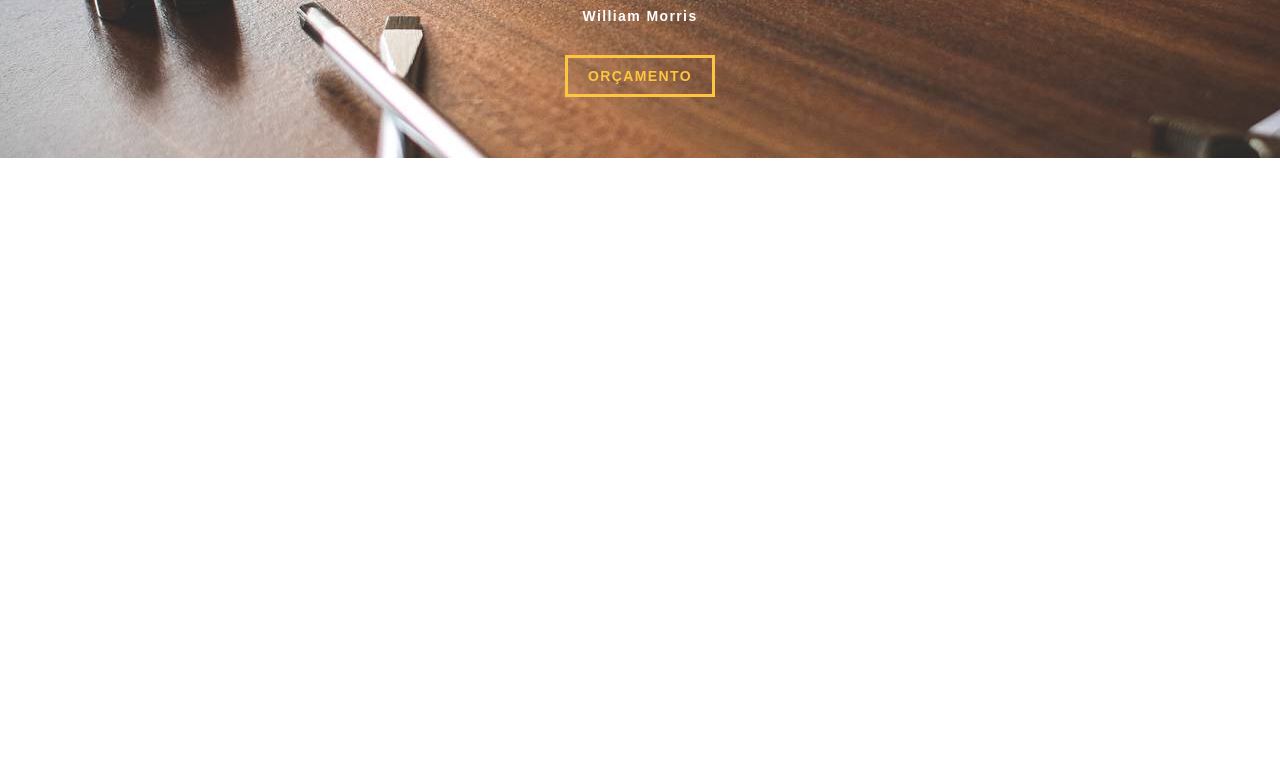
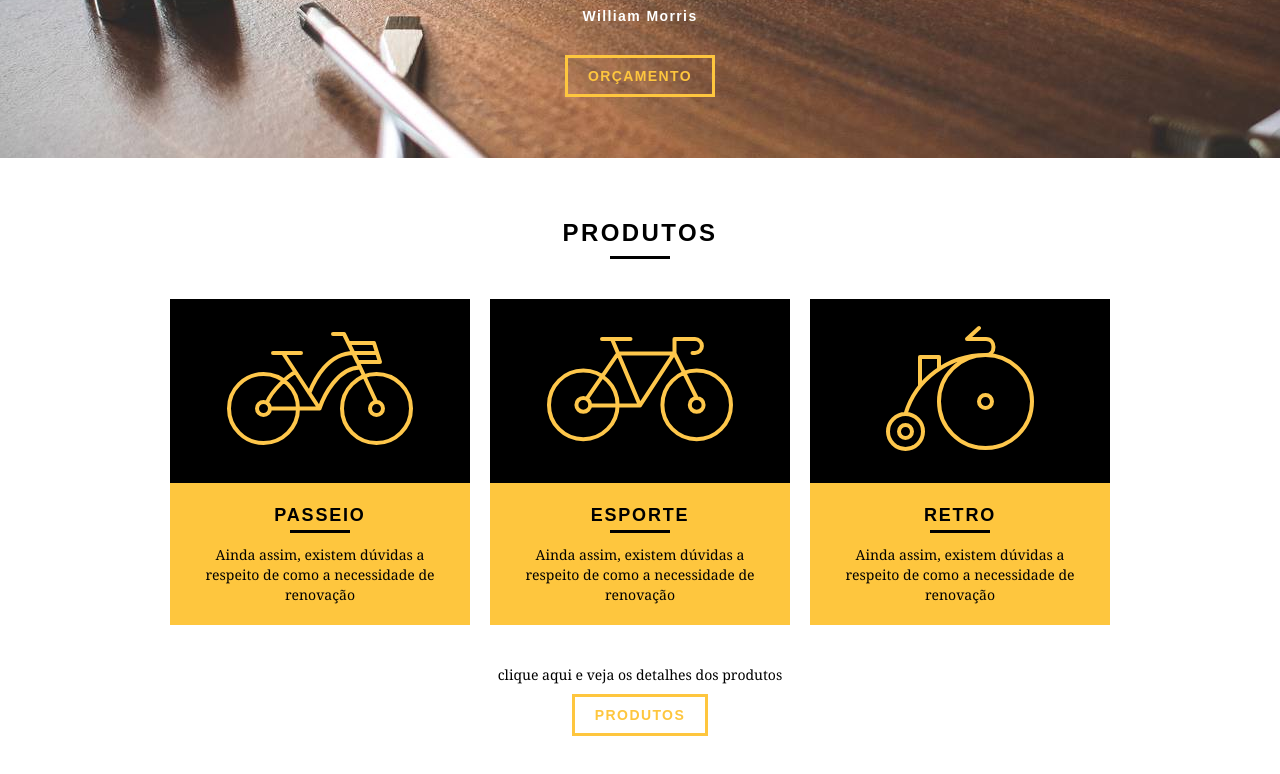
Before and after one commit to andreseichi/Bikcraft, a plain HTML site: page index.html in a window 1280 px wide. Shown: the part 318-1092 px from the top of the page. Before the commit the page ends 800 px from the top, so only its background shows below. Drawn offline with Linux system fonts and the light colour scheme.

Commit message:
produtos

```diff
--- a/css/style.css
+++ b/css/style.css
@@ -5,7 +5,7 @@ body {
 }
 
 p {
-    font-family: Georgia, 'Times New Roman', Times, serif;
+  font-family: Georgia, "Times New Roman", Times, serif;
   font-size: 14px;
   line-height: 20px;
 }
@@ -17,13 +17,38 @@ p {
   font-size: 14px;
   line-height: 20px;
   text-transform: uppercase;
-    letter-spacing: .1em;
+  letter-spacing: 0.1em;
   font-weight: bold;
 }
 
 .btn:hover {
   color: #fff;
   border: 3px solid #fff;
+}
+
+.btn.btn-preto:hover {
+  color: #000;
+  border: 3px solid #000;
+}
+
+.subtitulo {
+  font-weight: bold;
+  font-size: 24px;
+  line-height: 30px;
+  letter-spacing: 0.1em;
+  color: #000;
+  text-transform: uppercase;
+  text-align: center;
+  margin-bottom: 40px;
+}
+
+.subtitulo::after {
+  content: "";
+  display: block;
+  width: 60px;
+  height: 3px;
+  background: #000;
+  margin: 8px auto;
 }
 
 /* Header */
@@ -34,6 +59,7 @@ p {
   width: 100%;
   background: #fec63e;
   padding: 15px 0;
+  z-index: 10;
 }
 
 .header_menu {
@@ -50,7 +76,7 @@ p {
   color: #000;
   font-weight: bold;
   text-transform: uppercase;
-    letter-spacing: .1em;
+  letter-spacing: 0.1em;
   font-size: 14px;
   line-height: 20px;
   padding: 10px 0;
@@ -90,7 +116,8 @@ p {
   font-style: italic;
 }
 
-.quote-externo p::before, .quote-externo p::after {
+.quote-externo p::before,
+.quote-externo p::after {
   content: "";
   display: block;
   width: 60px;
@@ -103,5 +130,53 @@ p {
   font-style: normal;
   font-weight: bold;
   font-size: 14px;
-    letter-spacing: .1em;
+  letter-spacing: 0.1em;
 }
+
+/* Produtos */
+
+.produtos {
+  padding: 60px 0;
+}
+
+.produtos_lista li {
+  background: #fec63e;
+  text-align: center;
+}
+
+.produtos_lista li h3 {
+  font-weight: bold;
+  font-size: 18px;
+  line-height: 25px;
+  text-transform: uppercase;
+  letter-spacing: 0.1em;
+  margin-top: 20px;
+}
+
+.produtos_lista li h3::after {
+  content: "";
+  display: block;
+  width: 60px;
+  height: 3px;
+  background: #000;
+  margin: 2px auto;
+}
+
+.produtos_lista li p {
+  padding: 10px 20px 20px 20px;
+}
+
+.produtos_icone {
+  background: #000;
+  padding: 20px;
+}
+
+.call {
+  text-align: center;
+  padding-top: 40px;
+  clear: both;
+}
+
+.call p {
+  margin-bottom: 20px;
+}
--- a/index.html
+++ b/index.html
@@ -10,11 +10,10 @@
     <link rel="stylesheet" href="css/style.css" />
   </head>
   <body>
-
     <header class="header">
       <div class="container">
         <a href="index.html" class="grid-4">
-                <img src="img/bikcraft.svg" alt="Bikcraft">
+          <img src="img/bikcraft.svg" alt="Bikcraft" />
         </a>
         <nav class="header_menu grid-12">
           <ul>
@@ -31,11 +30,57 @@
       <div class="container">
         <h1>Bicicletas feitas a mão</h1>
         <blockquote class="quote-externo">
-          <p>"não tenha nada em sua casa que você não considere útil ou acredita ser bonito"</p>
+          <p>
+            "não tenha nada em sua casa que você não considere útil ou acredita
+            ser bonito"
+          </p>
           <cite>William Morris</cite>
         </blockquote>
         <a href="produtos.html" class="btn">Orçamento</a>
       </div>
     </section>
+
+    <section class="container produtos">
+      <h2 class="subtitulo">Produtos</h2>
+      <ul class="produtos_lista">
+        <li class="grid-1-3">
+          <div class="produtos_icone">
+            <img src="./img/produtos/passeio.svg" alt="Bikcraft Passeio" />
+          </div>
+          <h3>Passeio</h3>
+          <p>
+            Ainda assim, existem dúvidas a respeito de como a necessidade de
+            renovação
+          </p>
+        </li>
+
+        <li class="grid-1-3">
+          <div class="produtos_icone">
+            <img src="./img/produtos/esporte.svg" alt="Bikcraft Esporte" />
+          </div>
+          <h3>Esporte</h3>
+          <p>
+            Ainda assim, existem dúvidas a respeito de como a necessidade de
+            renovação
+          </p>
+        </li>
+
+        <li class="grid-1-3">
+          <div class="produtos_icone">
+            <img src="./img/produtos/retro.svg" alt="Bikcraft Retro" />
+          </div>
+          <h3>Retro</h3>
+          <p>
+            Ainda assim, existem dúvidas a respeito de como a necessidade de
+            renovação
+          </p>
+        </li>
+      </ul>
+
+      <div class="call">
+        <p>clique aqui e veja os detalhes dos produtos</p>
+        <a href="produtos.html" class="btn btn-preto">Produtos</a>
+      </div>
+    </section>
   </body>
 </html>
```
Lines whose indentation alone changed are shown as unchanged.
